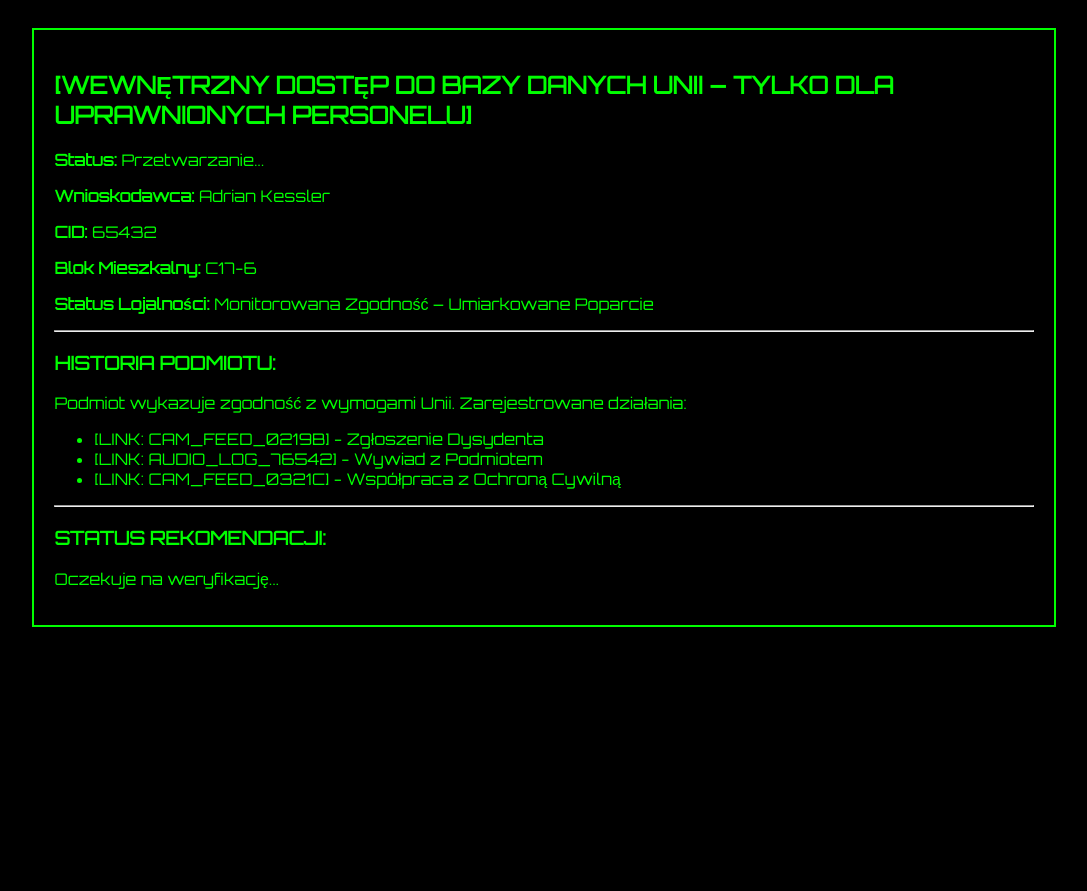
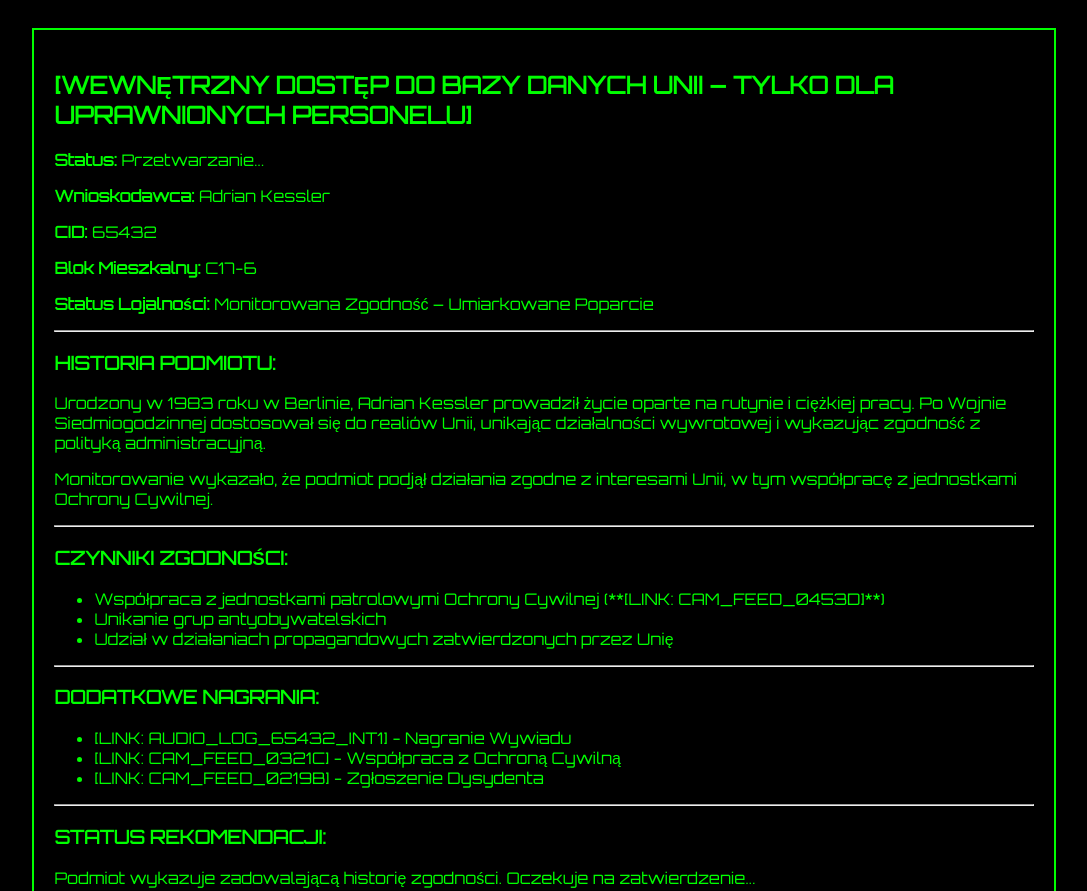
Before and after one commit to FullfiledMan/CCA-REGISTRY, a plain HTML site: page index.html in a window 1280 px wide. Shown: the top 891 px of the page, without its empty margins (96-1183 px from the left). Before the commit the page ends 800 px from the top, so only its background shows below. Drawn offline with Linux system fonts and the light colour scheme.

Commit message:
Update index.html

```diff
--- a/index.html
+++ b/index.html
@@ -41,15 +41,25 @@
         <p><strong>Status Lojalności:</strong> Monitorowana Zgodność – Umiarkowane Poparcie</p>
         <hr>
         <h3>HISTORIA PODMIOTU:</h3>
-        <p>Podmiot wykazuje zgodność z wymogami Unii. Zarejestrowane działania:</p>
+        <p>Urodzony w 1983 roku w Berlinie, Adrian Kessler prowadził życie oparte na rutynie i ciężkiej pracy. Po Wojnie Siedmiogodzinnej dostosował się do realiów Unii, unikając działalności wywrotowej i wykazując zgodność z polityką administracyjną.</p>
+        <p>Monitorowanie wykazało, że podmiot podjął działania zgodne z interesami Unii, w tym współpracę z jednostkami Ochrony Cywilnej.</p>
+        <hr>
+        <h3>CZYNNIKI ZGODNOŚCI:</h3>
         <ul>
+            <li>Współpraca z jednostkami patrolowymi Ochrony Cywilnej (**[LINK: CAM_FEED_0453D]**)</li>
+            <li>Unikanie grup antyobywatelskich</li>
+            <li>Udział w działaniach propagandowych zatwierdzonych przez Unię</li>
+        </ul>
+        <hr>
+        <h3>DODATKOWE NAGRANIA:</h3>
+        <ul>
+            <li><a href="#">[LINK: AUDIO_LOG_65432_INT1] - Nagranie Wywiadu</a></li>
+            <li><a href="#">[LINK: CAM_FEED_0321C] - Współpraca z Ochroną Cywilną</a></li>
             <li><a href="#">[LINK: CAM_FEED_0219B] - Zgłoszenie Dysydenta</a></li>
-            <li><a href="#">[LINK: AUDIO_LOG_76542] - Wywiad z Podmiotem</a></li>
-            <li><a href="#">[LINK: CAM_FEED_0321C] - Współpraca z Ochroną Cywilną</a></li>
         </ul>
         <hr>
         <h3>STATUS REKOMENDACJI:</h3>
-        <p>Oczekuje na weryfikację...</p>
+        <p>Podmiot wykazuje zadowalającą historię zgodności. Oczekuje na zatwierdzenie...</p>
     </div>
 </body>
 </html>
```
